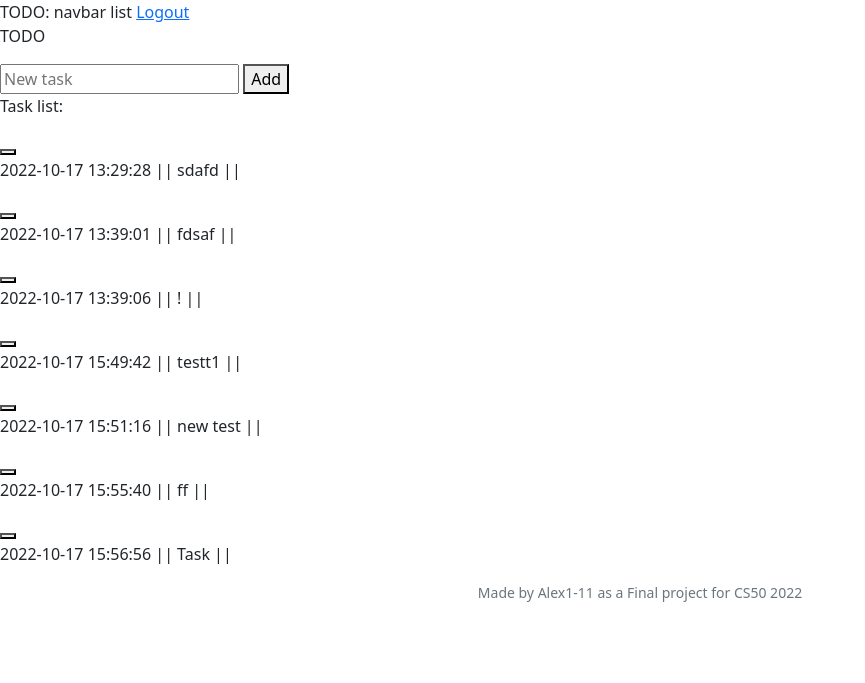
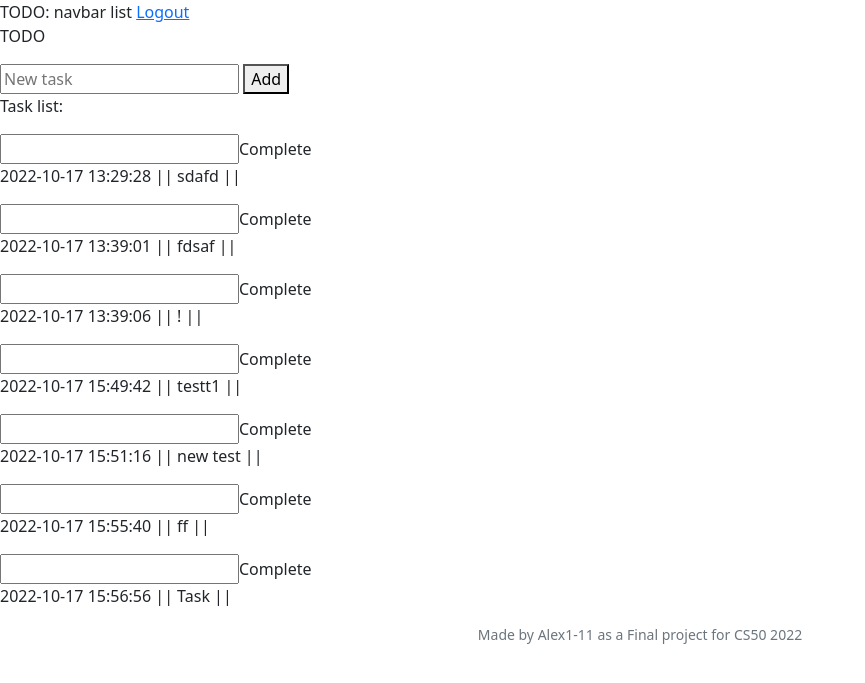
Before and after one commit to alex1-11/cs50-final-project-2022, a Flask app: page / in a window 1280 px wide. Shown: the top 683 px of the page, without its empty margins (0-865 px from the left). Run offline with Flask 3, Linux system fonts and the light colour scheme; the visitor is signed in with stand-in values (Sample User, id 1); data comes from the database, SQL or seed files in the repository; some libraries are stand-ins or nearby versions.

Commit message:
Mon, Oct 17, 2022, 4:12 PM +00:00

```diff
--- a/templates/index.html
+++ b/templates/index.html
@@ -15,10 +15,11 @@
     <div>
         <p>Task list:</p>
         {% for task in tasks %}
-            <p value="{{ task.id }}">
+            <p>
                 <div>
                     <form action="/" method="POST">
-                        <button
+                        <input type
+                        <button type="submit">Complete</button>
                     </form>
                 </div>
                 {{ task.created }} || {{ task.title }} ||
```
